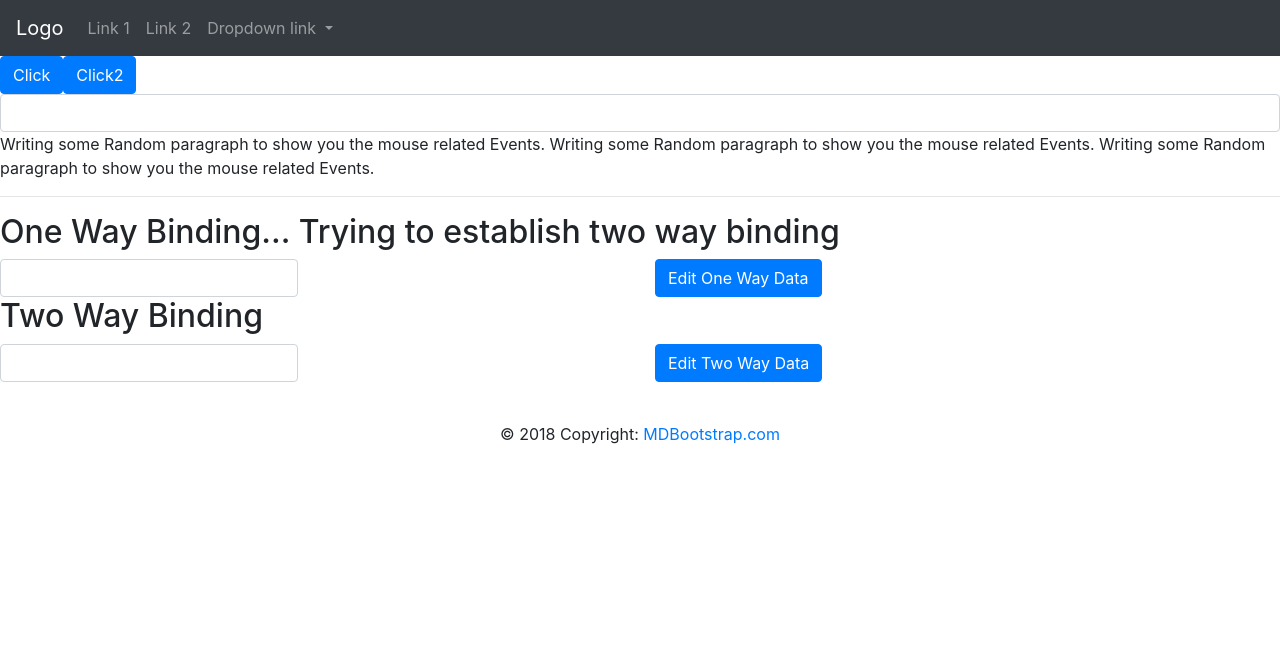
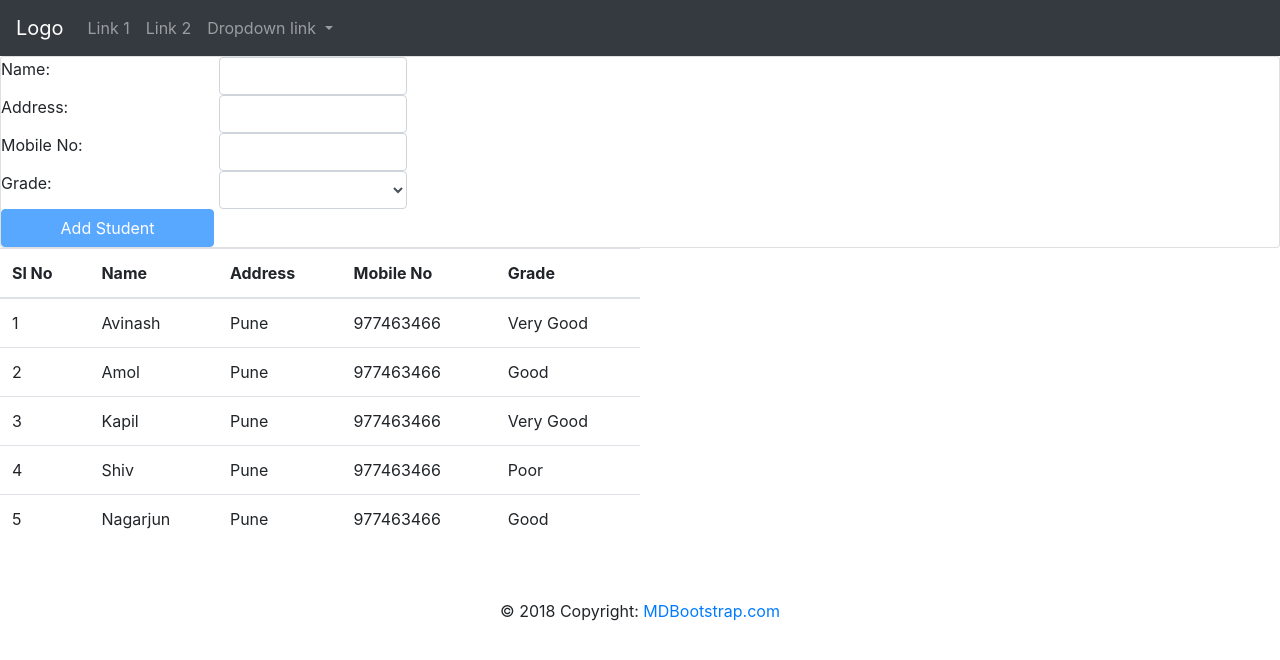
Before and after one commit to jrp1414/KNS_Ang_June, an Angular app: page / in a window 1280 px wide. Shown: the top 660 px of the page. Built offline with nearby package versions, Linux system fonts and the light colour scheme.

Commit message:
ngIf,ngFor,ngSwitch Examples

```diff
--- a/src/app/app.component.html
+++ b/src/app/app.component.html
@@ -3,5 +3,7 @@
 
 <!-- <app-string-interpolation></app-string-interpolation> -->
 <!-- <app-property-binding></app-property-binding> -->
-<app-event-binding></app-event-binding>
+<!-- <app-event-binding></app-event-binding> -->
+<!-- <app-ngif></app-ngif> -->
+<app-struct-directives></app-struct-directives>
 <app-footer></app-footer>
--- /dev/null
+++ b/src/app/components/ngif/ngif.component.html
@@ -0,0 +1,17 @@
+<button class="btn btn-primary" (click)="GetAge()">Get Age</button>
+<input type="number" class="form-control form-control-sm col-sm-3" [(ngModel)]="age" />
+<div class="jumbotron" *ngIf="age>=18;else child">
+  <h1>Hello, Welcome to the Adulthood</h1>
+</div>
+<!-- <div class="card" *ngIf="age<18">
+  <h2>All the best Child</h2>
+</div> -->
+<ng-template #child>
+  <div class="card">
+    <h2>All the best Child</h2>
+  </div>
+</ng-template>
+<!--
+<div class="jumbotron" [hidden]="age<18" >
+  <h1>Hello, Welcome to the Adulthood</h1>
+</div> -->
--- /dev/null
+++ b/src/app/components/ngif/ngif.component.ts
@@ -0,0 +1,14 @@
+import { Component, OnInit } from '@angular/core';
+
+@Component({
+  selector: 'app-ngif',
+  templateUrl: './ngif.component.html',
+  styleUrls: ['./ngif.component.css']
+})
+export class NgifComponent{
+  age:number=0;
+  GetAge(){
+    this.age = parseInt(prompt("Enter Age"));
+
+  }
+}
--- /dev/null
+++ b/src/app/components/struct-directives/struct-directives.component.html
@@ -0,0 +1,56 @@
+<div class="card">
+  <div class="row">
+    <div class="col-md-2">Name:</div>
+    <div class="col-md-2"><input class="form-control" type="text" [(ngModel)]="name" /></div>
+  </div>
+  <div class="row">
+    <div class="col-md-2">Address:</div>
+    <div class="col-md-2"><input class="form-control" type="text" [(ngModel)]="address" /></div>
+  </div>
+  <div class="row">
+    <div class="col-md-2">Mobile No:</div>
+    <div class="col-md-2"><input class="form-control" type="text" [(ngModel)]="mobileNo" /></div>
+  </div>
+  <div class="row">
+      <div class="col-md-2">Grade:</div>
+      <div class="col-md-2">
+        <select class="form-control" [(ngModel)]="grade">
+          <option>A</option>
+          <option>B</option>
+          <option>C</option>
+          <option>D</option>
+          <option>E</option>
+        </select>
+      </div>
+    </div>
+
+  <button class="btn btn-primary col-md-2" [disabled]="!(name.length>0 && address.length>0 && mobileNo.length>0)"
+    (click)="AddStudent()">Add Student</button>
+</div>
+<table class="table table-hover col-md-6">
+  <thead>
+    <tr>
+      <th>Sl No</th>
+      <th>Name</th>
+      <th>Address</th>
+      <th>Mobile No</th>
+      <th>Grade</th>
+    </tr>
+  </thead>
+  <tbody>
+    <tr *ngFor="let student of students;let i=index">
+      <td>{{i+1}}</td>
+      <td>{{student.name}}</td>
+      <td>{{student.address}}</td>
+      <td>{{student.mobileNo}}</td>
+      <td [ngSwitch]="student.grade">
+        <span *ngSwitchCase="'A'">Very Good</span>
+        <span *ngSwitchCase="'B'">Good</span>
+        <span *ngSwitchCase="'C'">Average</span>
+        <span *ngSwitchCase="'D'">Poor</span>
+        <span *ngSwitchCase="'E'">Very Poor</span>
+        <span *ngSwitchDefault>NA</span>
+      </td>
+    </tr>
+  </tbody>
+</table>
--- /dev/null
+++ b/src/app/components/struct-directives/struct-directives.component.ts
@@ -0,0 +1,34 @@
+import { Component, OnInit } from '@angular/core';
+
+@Component({
+  selector: 'app-struct-directives',
+  templateUrl: './struct-directives.component.html',
+  styleUrls: ['./struct-directives.component.css']
+})
+export class StructDirectivesComponent {
+  name:string="";
+  address:string="";
+  mobileNo:string="";
+  grade:string="";
+
+  students=[
+    {name:"Avinash",address:"Pune",mobileNo:"977463466",grade:'A'},
+    {name:"Amol",address:"Pune",mobileNo:"977463466",grade:'B'},
+    {name:"Kapil",address:"Pune",mobileNo:"977463466",grade:'A'},
+    {name:"Shiv",address:"Pune",mobileNo:"977463466",grade:'D'},
+    {name:"Nagarjun",address:"Pune",mobileNo:"977463466",grade:'B'}
+  ];
+
+
+  AddStudent(){
+    this.students.push({name:this.name,address:this.address,mobileNo:this.mobileNo,grade:this.grade});
+    this.name="";
+    this.address="";
+    this.mobileNo="";
+    this.grade="";
+  }
+
+  //Write Some code to actually call to my backend service and fetch the data
+  //from there
+
+}
```
Also changed, not shown: src/app/app.module.ts (+6 -1 lines), src/app/components/ngif/ngif.component.css (added), src/app/components/struct-directives/struct-directives.component.css (added).
